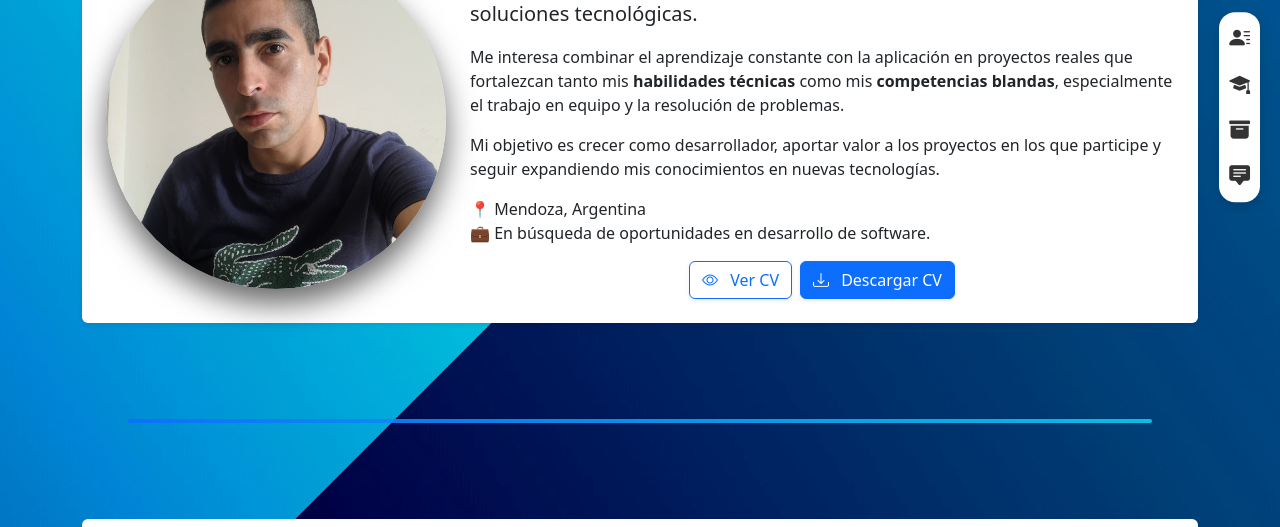
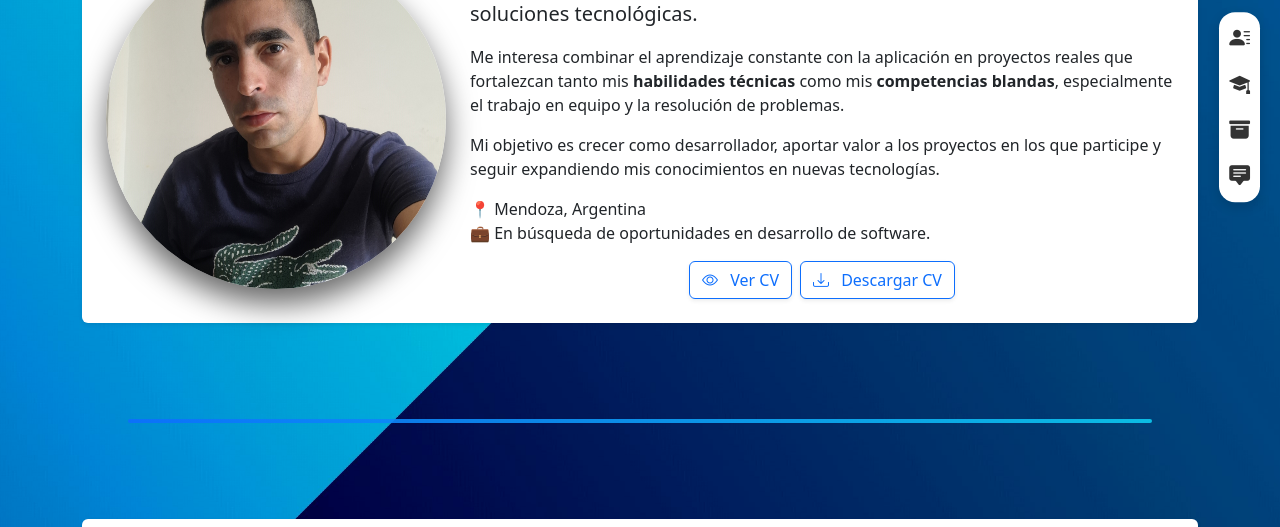
Before and after one commit to jonatanguzman/Portfolio, a plain HTML site: page index.html in a window 1280 px wide. Shown: the part 293-820 px from the top of the page. Drawn offline with nearby package versions, Linux system fonts and the light colour scheme.

Commit message:
btn outline

```diff
--- a/index.html
+++ b/index.html
@@ -88,7 +88,7 @@
                         <i class="bi bi-eye me-2"></i> Ver CV
                     </a>
                     <a href="docs/CV_Guzmán_Jonatan.pdf" download="CV_Guzmán_Jonatan.pdf"
-                    class="btn btn-primary shadow-sm no-hover">
+                    class="btn btn-outline-primary shadow-sm no-hover">
                         <i class="bi bi-download me-2"></i> Descargar CV
                     </a>
                 </div>
```
